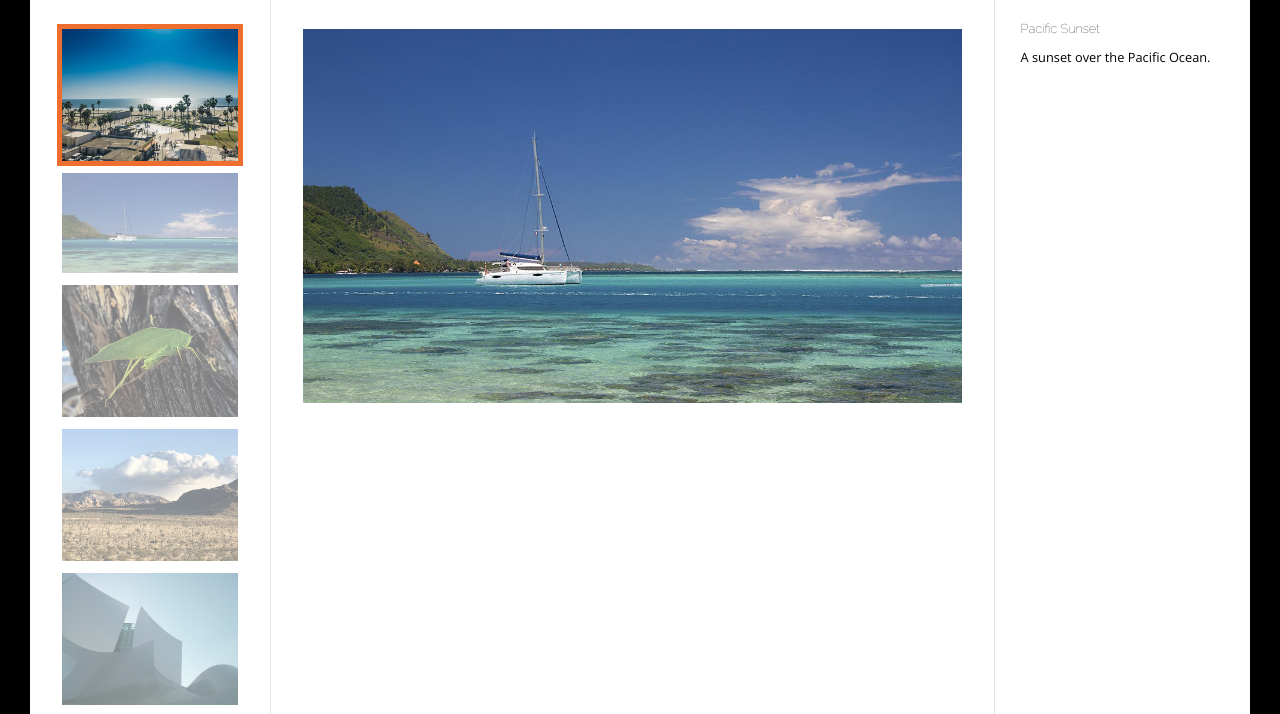
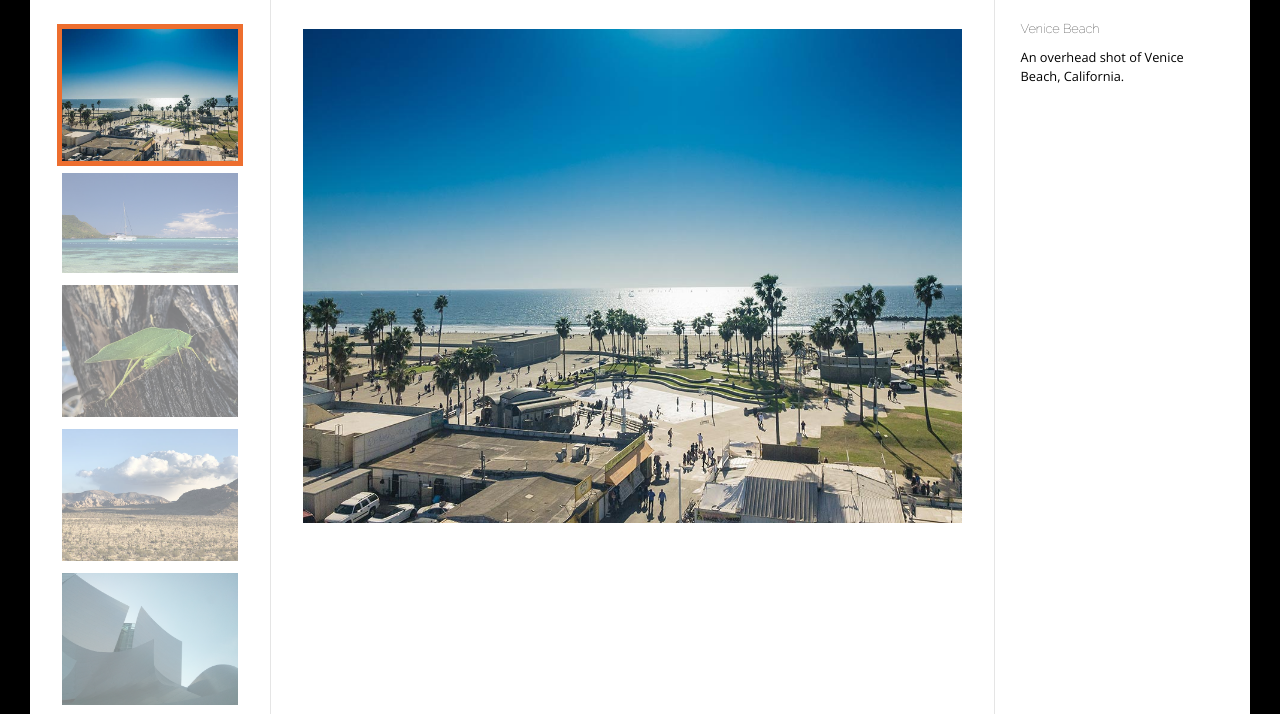
Before and after one commit to gmammadova/gmammadova.github.io, a plain HTML site: page _site/gallery/index.html in a window 1280 px wide. Both pictures are taken after a click on the element 150 px from the left and 184 px from the top of the page. Shown: the part 83-797 px from the top of the page. Drawn offline with nearby package versions, Linux system fonts and the light colour scheme.

Commit message:
Finished the JavaScript gallery

```diff
--- a/_site/gallery/index.html
+++ b/_site/gallery/index.html
@@ -20,8 +20,7 @@
     <script>
       document.addEventListener("DOMContentLoaded", function() {
         activateGallery();
-      })
-
+      });
     </script>
 
 </head>
@@ -144,12 +143,12 @@
   </div>
   <div class="col col-content">
     <div class="gallery-photo" id="gallery-photo">
-      <img src="/images/large/boat.jpg" alt="Catamaran">
+      <img src="/images/large/beach.jpg" alt="Venice Beach">
     </div>
   </div>
   <div class="col col-aside gallery-info" id="gallery-info">
-    <h3 class="title">Pacific Sunset</h3>
-    <p class="description">A sunset over the Pacific Ocean.</p>
+    <h3 class="title">Venice Beach"</h3>
+    <p class="description">An overhead shot of Venice Beach, California.</p>
   </div>
 </div>
 
--- a/js/gallery.js
+++ b/js/gallery.js
@@ -1,3 +1,29 @@
+// Activates the image gallery.
+// The main task is to attach an event listener to each image in the gallery
+// and respond appropriately on click.
 function activateGallery() {
-  alert(document.querySelector("h1").textContent);
+  let thumbnails = document.querySelectorAll("#gallery-thumbs > div > img");
+  let mainImage  = document.querySelector("#gallery-photo img");
+
+  thumbnails.forEach(function(thumbnail) {
+    thumbnail.addEventListener("click", function() {
+      // Set clicked image as display image.
+      let newImageSrc = thumbnail.dataset.largeVersion;
+      mainImage.setAttribute("src", newImageSrc);
+      mainImage.setAttribute("alt", thumbnail.alt);
+
+
+      // Change which image is current.
+      document.querySelector(".current").classList.remove("current");
+      thumbnail.parentNode.classList.add("current");
+
+      //Update image info.
+      let galleryInfo =     document.querySelector("#gallery-info");
+      let title       =     galleryInfo.querySelector(".title");
+      let description =     galleryInfo.querySelector(".description");
+
+      title.innerHTML        = thumbnail.dataset.title;
+      description.innerHTML  = thumbnail.dataset.description;
+    });
+  });
 }
```
Also changed, not shown: _includes/head.html (+1 -2 lines), _site/2021/04/17/title-of-post.html (+1 -2 lines), _site/2021/04/18/title-of-post.html (+1 -2 lines), _site/blog/index.html (+1 -2 lines), _site/index.html (+1 -2 lines), _site/js/gallery.js (+27 -1 lines), gallery/index.html (+3 -3 lines).
